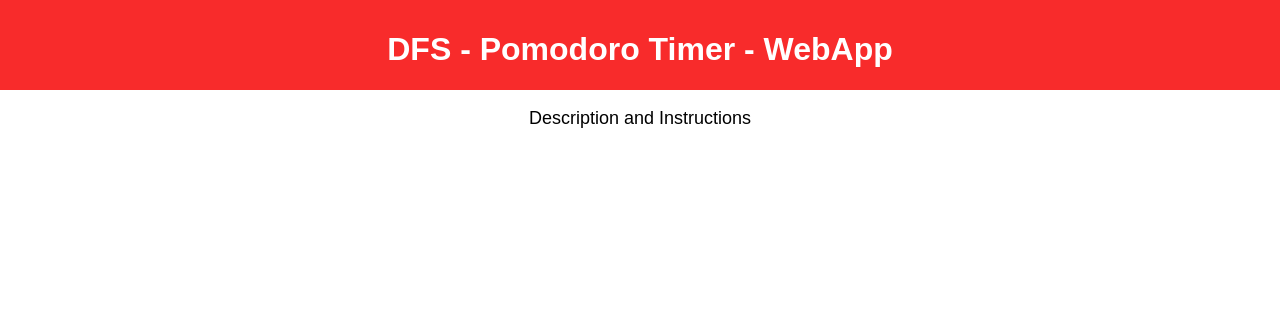
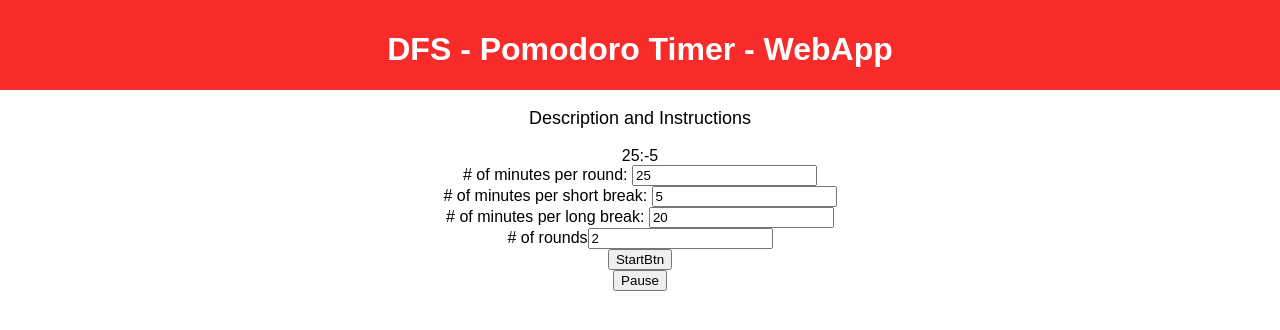
Before and after one commit to rezauwgithub/DFS.Pomodoro.Timer.WebApp, a React (Create React App) app in the folder pomodoro-timer_react-redux/: page / in a window 1280 px wide. Shown: the top 330 px of the page. Built offline with nearby package versions, Linux system fonts and the light colour scheme.

Commit message:
Commiting current changes, but still need to correct some issues like seconds counting into negative numbers.

```diff
--- a/pomodoro-timer_react-redux/src/components/presentational/App.js
+++ b/pomodoro-timer_react-redux/src/components/presentational/App.js
@@ -4,6 +4,10 @@ import { Helmet } from 'react-helmet';
 import * as settings from '../../__app_settings__';
 
 import '../../styles/App.css';
+
+import AppDashboardContainer from '../containers/AppDashboardContainer';
+import TimerContainer from '../containers/TimerContainer';
+
 
 
 class App extends Component {
@@ -19,6 +23,10 @@ class App extends Component {
         <p className="App-intro">
           Description and Instructions
         </p>
+        <div>
+          <TimerContainer />
+          <AppDashboardContainer />
+        </div>
       </div>
     );
   }
```
Also changed, not shown: 1 other file (tests, documents, lock files or other folders).
